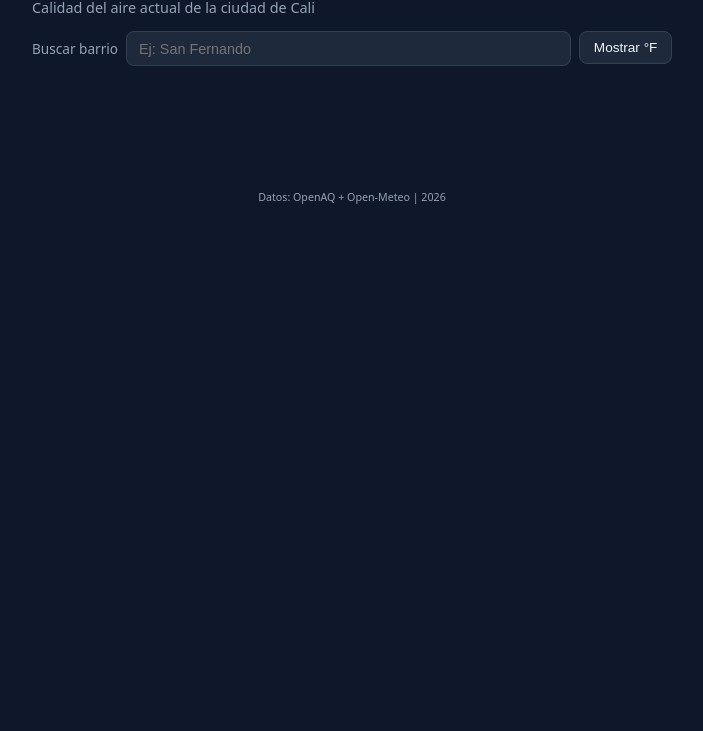
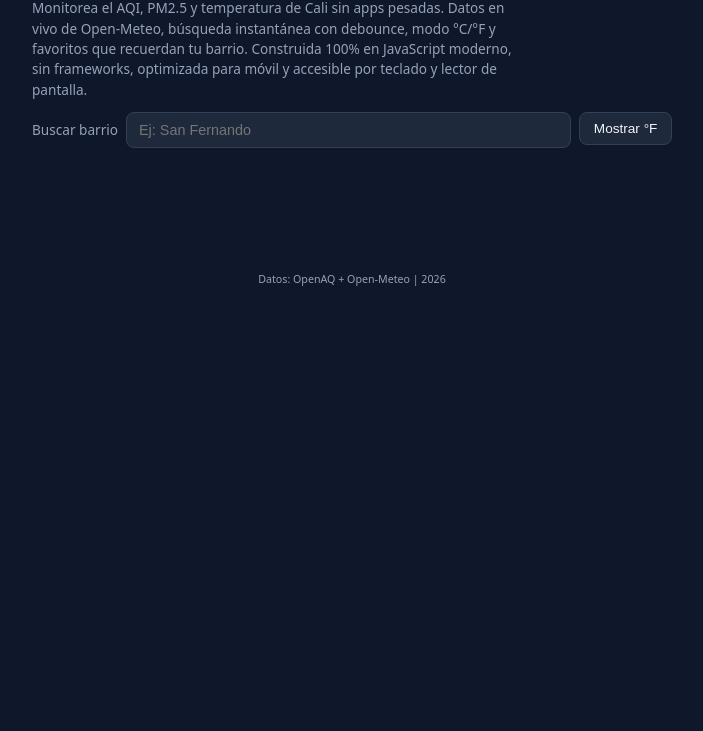
Before and after one commit to pipehd54/respira-cali, a website with bundled scripts: page index.html in a window 1280 px wide. Shown: the part 69-800 px from the top of the page, without its empty margins (288-991 px from the left). Built offline with nearby package versions, Linux system fonts and the light colour scheme; no server answers.

Commit message:
Expand SEO and hero copy for homepage

```diff
--- a/css/styles.css
+++ b/css/styles.css
@@ -69,10 +69,12 @@ header h1 {
 }
 
 header p {
-  margin: 0.15rem 0 0;
-  font-size: 0.9rem;
+  margin: 0.3rem 0 0;
+  font-size: 0.85rem;
+  line-height: 1.5;
   color: var(--text-secondary);
   transition: color var(--transition);
+  max-width: 480px;
 }
 
 /* ── Formulario ── */
--- a/index.html
+++ b/index.html
@@ -3,7 +3,7 @@
 <head>
   <meta charset="UTF-8">
   <meta name="viewport" content="width=device-width, initial-scale=1.0">
-  <meta name="description" content="Respira Cali: calidad del aire actual para Santiago de Cali">
+  <meta name="description" content="Monitorea el AQI, PM2.5 y temperatura de Cali sin apps pesadas. Datos en vivo de Open-Meteo, búsqueda instantánea con debounce, modo °C/°F y favoritos que recuerdan tu barrio.">
   <title>Respira Cali</title>
   <link rel="stylesheet" href="css/styles.css">
   <script type="module" src="js/main.js" defer></script>
@@ -13,7 +13,7 @@
     <div class="header-row">
       <div>
         <h1>Respira Cali</h1>
-        <p>Calidad del aire actual de la ciudad de Cali</p>
+        <p>Monitorea el AQI, PM2.5 y temperatura de Cali sin apps pesadas. Datos en vivo de Open-Meteo, búsqueda instantánea con debounce, modo °C/°F y favoritos que recuerdan tu barrio. Construida 100% en JavaScript moderno, sin frameworks, optimizada para móvil y accesible por teclado y lector de pantalla.</p>
       </div>
       <button type="button" id="toggle-tema" class="btn-header" aria-label="Cambiar a modo claro">🌙</button>
     </div>
```
